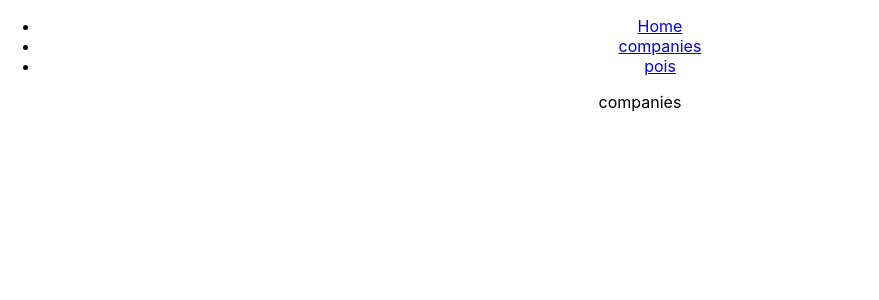
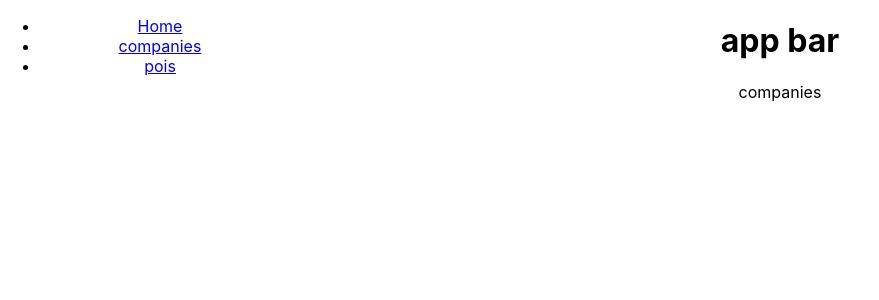
Before and after one commit to ikonx/heticmadu_client, a React (Create React App) app: page /companies in a window 1280 px wide. Shown: the top 300 px of the page, without its empty margins (0-879 px from the left). Built offline with nearby package versions, Linux system fonts and the light colour scheme; no server answers; what react-mapbox-gl would draw is missing.

Commit message:
feat: 🎸 main layout
Closes: #11

```diff
--- a/package.json
+++ b/package.json
@@ -15,6 +15,7 @@
     "react-mapbox-gl": "^4.8.2",
     "react-router-dom": "^5.1.2",
     "react-scripts": "3.3.0",
+    "styled-components": "^5.0.0",
     "typescript": "~3.7.2"
   },
   "scripts": {
@@ -42,6 +43,7 @@
     "@types/mapbox-gl": "^1.6.3",
     "@types/react": "^16.9.19",
     "@types/react-dom": "^16.9.5",
-    "@types/react-router-dom": "^5.1.3"
+    "@types/react-router-dom": "^5.1.3",
+    "@types/styled-components": "^4.4.2"
   }
 }
--- a/src/App.css
+++ b/src/App.css
@@ -1,8 +1,12 @@
+* {
+  box-sizing: border-box;
+}
+
 .App {
   text-align: center;
 }
 
-.mapboxgl-canvas{
+.mapboxgl-canvas {
   position: relative !important;
 }
 
--- a/src/App.tsx
+++ b/src/App.tsx
@@ -4,28 +4,25 @@ import { BrowserRouter as Router, Switch, Route, Link } from 'react-router-dom';
 import Dashboard from 'components/pages/Dashboard';
 import Companies from 'components/pages/Companies';
 import Pois from 'components/pages/Pois';
+import MainUi from 'components/template/MainUi/MainUi';
 
 import './App.css';
-import AppMenu from 'components/organisms/AppMenu';
 
 const App: React.FC = () => {
   return (
     <div className="App">
       <Router>
-        <div>
-          <AppMenu />
         <Switch>
           <Route exact path="/">
-              <Dashboard />
+            <MainUi render={<Dashboard />} />
           </Route>
           <Route path="/companies">
-              <Companies />
+            <MainUi render={<Companies />} />
           </Route>
           <Route path="/pois">
-              <Pois />
+            <MainUi render={<Pois />} />
           </Route>
         </Switch>
-        </div>
       </Router>
     </div>
   );
--- /dev/null
+++ b/src/components/atoms/Grid/Grid.tsx
@@ -0,0 +1,30 @@
+import React from 'react';
+import styled from 'styled-components';
+import { GridContentAlignment, GridJustification } from '@material-ui/core';
+
+export enum FlowEnum {
+  ROW = 'row',
+  COLUMN = 'column',
+}
+
+interface Props {
+  flow?: FlowEnum;
+  gap?: number;
+  align?: GridContentAlignment;
+  justify?: GridJustification;
+}
+
+const StyledWrapper = styled.div<Props>`
+//   height: 100%;
+//   width: 100%;
+  display: grid;
+  grid-auto-flow: ${props => props.flow || 'row'};
+  gap: ${props => props.gap || 0}px;
+  align-items: ${props => props.align || 'inherit'};
+`;
+
+const Grid: React.FC<Props> = ({ children, ...props }) => {
+  return <StyledWrapper {...props}>{children}</StyledWrapper>;
+};
+
+export default Grid;
--- a/src/components/pages/Pois.tsx
+++ b/src/components/pages/Pois.tsx
@@ -47,8 +47,9 @@ const Pois: React.FC<Props> = () => {
       <Map
         style="mapbox://styles/mapbox/streets-v9"
         containerStyle={{
-          height: '100vh',
-          width: '100vw',
+          height: '100%',
+          width: '100%',
+          maxWidth: 'calc(100vw - 280px)',
         }}
         movingMethod="flyTo"
         ref={mapRef}
--- /dev/null
+++ b/src/components/template/MainUi/MainUi.tsx
@@ -0,0 +1,31 @@
+import React, { ReactElement } from 'react';
+import styled from 'styled-components';
+
+import AppMenu from 'components/organisms/AppMenu';
+import Grid, { FlowEnum } from 'components/atoms/Grid/Grid';
+
+const StyledContainer = styled(Grid)`
+  display: grid;
+  grid-auto-flow: column;
+  grid-template-columns: 280px 1fr auto;
+`;
+
+interface Props {
+  render: ReactElement;
+}
+
+const MainUi: React.FC<Props> = ({ render }) => {
+  return (
+    <StyledContainer>
+      <AppMenu />
+      <Grid flow={FlowEnum.ROW}>
+        <>
+          <h1>app bar</h1>
+          {render}
+        </>
+      </Grid>
+    </StyledContainer>
+  );
+};
+
+export default MainUi;
```
Also changed, not shown: src/components/atoms/Logo/Logo.tsx (added, +33 -0 lines). Lines whose indentation alone changed are shown as unchanged.
